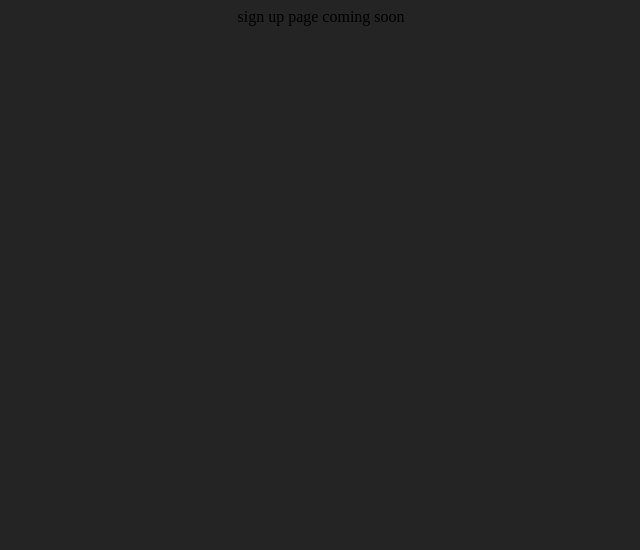
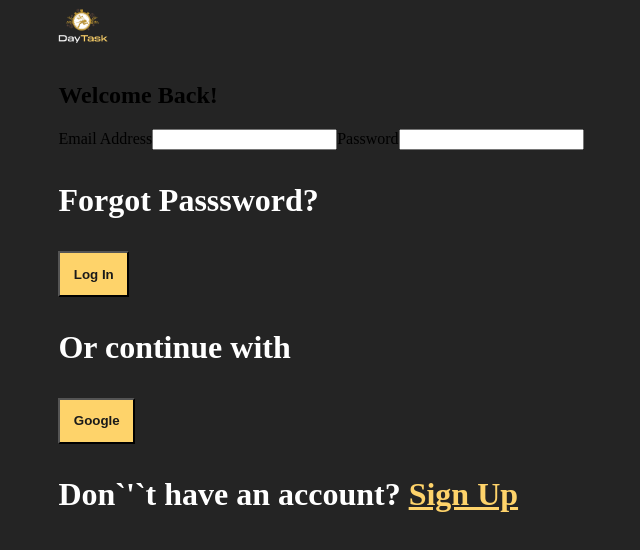
Before and after one commit to PsammystPrime/To-do-list, a React (Vite) app in the folder react/: page /login in a window 1280 px wide. Shown: the top 550 px of the page, without its empty margins (319-959 px from the left). Built offline with nearby package versions, Linux system fonts and the light colour scheme.

Commit message:
create login page

```diff
--- a/react/src/login.jsx
+++ b/react/src/login.jsx
@@ -1,5 +1,33 @@
 // import { Link } from "react-router-dom";
 
+import logo from "/logo.png";
+
+export function LoginPage() {
+  return (
+    <>
+      <img className="logo" src={logo} alt="logo" />
+      <h2>Welcome Back!</h2>
+      <form action="" method="post">
+        <label htmlFor="email">Email Address</label>
+        <input type="email" name="email" id="" />
+        <label htmlFor="password">Password</label>
+        <input type="password" name="" id="" />
+        <p>Forgot Passsword?</p>
+        <button type="submit">Log In</button>
+      </form>
+      <section>
+        <div></div>
+        <p>Or continue with</p>
+        <div></div>
+      </section>
+      <button>Google</button>
+      <p>
+        Don`&apos;`t have an account? <a href="">Sign Up</a>
+      </p>
+    </>
+  );
+}
+
 export default function Login() {
-  return <div>sign up page coming soon</div>;
+  return <LoginPage></LoginPage>;
 }
```
